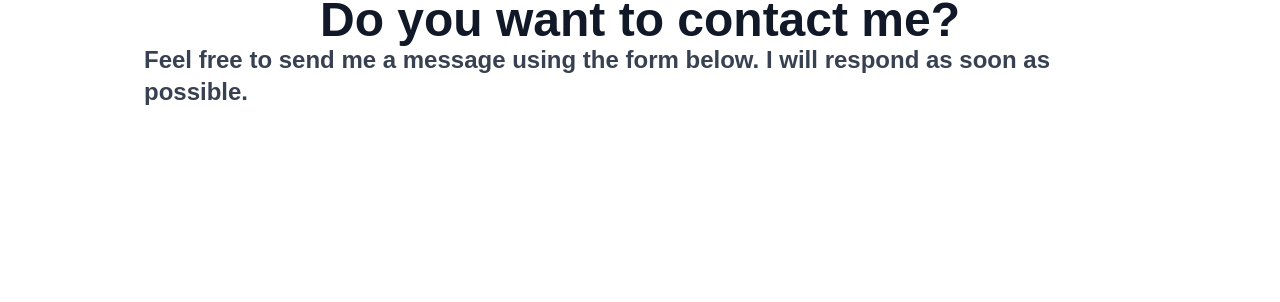
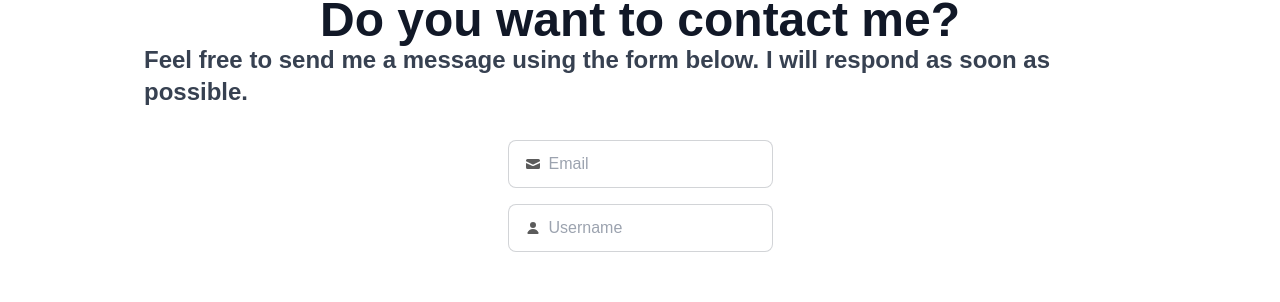
Before and after one commit to Farmeurimmo/portfolio-v5, a Next.js app: page /en in a window 1280 px wide. Shown: the part 2021-2323 px from the top of the page. Built offline with nearby package versions, Linux system fonts and the light colour scheme; no server answers.

Commit message:
feat: add two fields (not in form)

```diff
--- a/src/app/[locale]/page.jsx
+++ b/src/app/[locale]/page.jsx
@@ -257,7 +257,30 @@
                     <h2 className="text-3xl sm:text-4xl lg:text-5xl font-bold text-gray-900 dark:text-white">{t('contact.title')}</h2>
                     <p className="text-lg font-semibold sm:text-xl lg:text-2xl text-gray-700 dark:text-gray-200">{t('contact.description')}</p>
                     <div className="flex flex-col gap-4 mt-8">
-
+                        <label className="input input-bordered flex items-center gap-2">
+                            <svg
+                                xmlns="http://www.w3.org/2000/svg"
+                                viewBox="0 0 16 16"
+                                fill="currentColor"
+                                className="h-4 w-4 opacity-70">
+                                <path
+                                    d="M2.5 3A1.5 1.5 0 0 0 1 4.5v.793c.026.009.051.02.076.032L7.674 8.51c.206.1.446.1.652 0l6.598-3.185A.755.755 0 0 1 15 5.293V4.5A1.5 1.5 0 0 0 13.5 3h-11Z" />
+                                <path
+                                    d="M15 6.954 8.978 9.86a2.25 2.25 0 0 1-1.956 0L1 6.954V11.5A1.5 1.5 0 0 0 2.5 13h11a1.5 1.5 0 0 0 1.5-1.5V6.954Z" />
+                            </svg>
+                            <input type="text" className="grow" placeholder="Email" />
+                        </label>
+                        <label className="input input-bordered flex items-center gap-2">
+                            <svg
+                                xmlns="http://www.w3.org/2000/svg"
+                                viewBox="0 0 16 16"
+                                fill="currentColor"
+                                className="h-4 w-4 opacity-70">
+                                <path
+                                    d="M8 8a3 3 0 1 0 0-6 3 3 0 0 0 0 6ZM12.735 14c.618 0 1.093-.561.872-1.139a6.002 6.002 0 0 0-11.215 0c-.22.578.254 1.139.872 1.139h9.47Z" />
+                            </svg>
+                            <input type="text" className="grow" placeholder="Username" />
+                        </label>
                     </div>
                 </section>
             </main>
```
